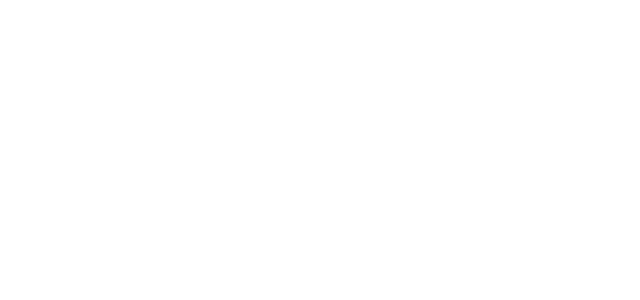
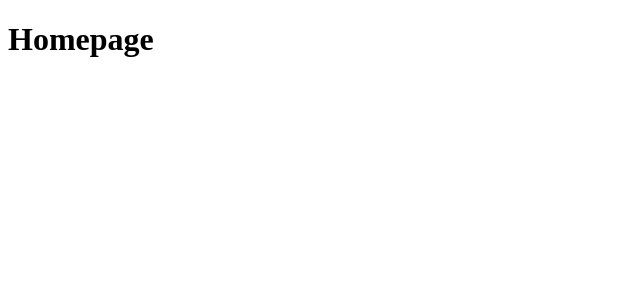
Before and after one commit to dikyarga/pokedex-with-react-hooks, a React (Create React App) app: page / in a window 1280 px wide. Shown: the top 300 px of the page, without its empty margins (0-640 px from the left). Built offline with nearby package versions, Linux system fonts and the light colour scheme.

Commit message:
add react router and setup homepage route

```diff
--- a/package.json
+++ b/package.json
@@ -5,6 +5,7 @@
   "dependencies": {
     "react": "^16.12.0",
     "react-dom": "^16.12.0",
+    "react-router-dom": "^5.1.2",
     "react-scripts": "3.2.0"
   },
   "scripts": {
--- a/src/index.js
+++ b/src/index.js
@@ -1,9 +1,18 @@
 import React from "react";
 import ReactDOM from "react-dom";
-import App from "./App";
+import { Route, BrowserRouter as Router, Switch } from "react-router-dom";
+
+import Homepage from "./pages/index";
 import * as serviceWorker from "./serviceWorker";
 
-ReactDOM.render(<App />, document.getElementById("root"));
+const routing = (
+  <Router>
+    <Switch>
+      <Route exact path="/" component={Homepage} />
+    </Switch>
+  </Router>
+);
+ReactDOM.render(routing, document.getElementById("root"));
 
 // If you want your app to work offline and load faster, you can change
 // unregister() to register() below. Note this comes with some pitfalls.
--- /dev/null
+++ b/src/pages/index.js
@@ -0,0 +1,6 @@
+import React from "react";
+function Homepage() {
+  return <h1>Homepage</h1>;
+}
+
+export default Homepage;
```
Also changed, not shown: 1 other file (tests, documents, lock files or other folders).
